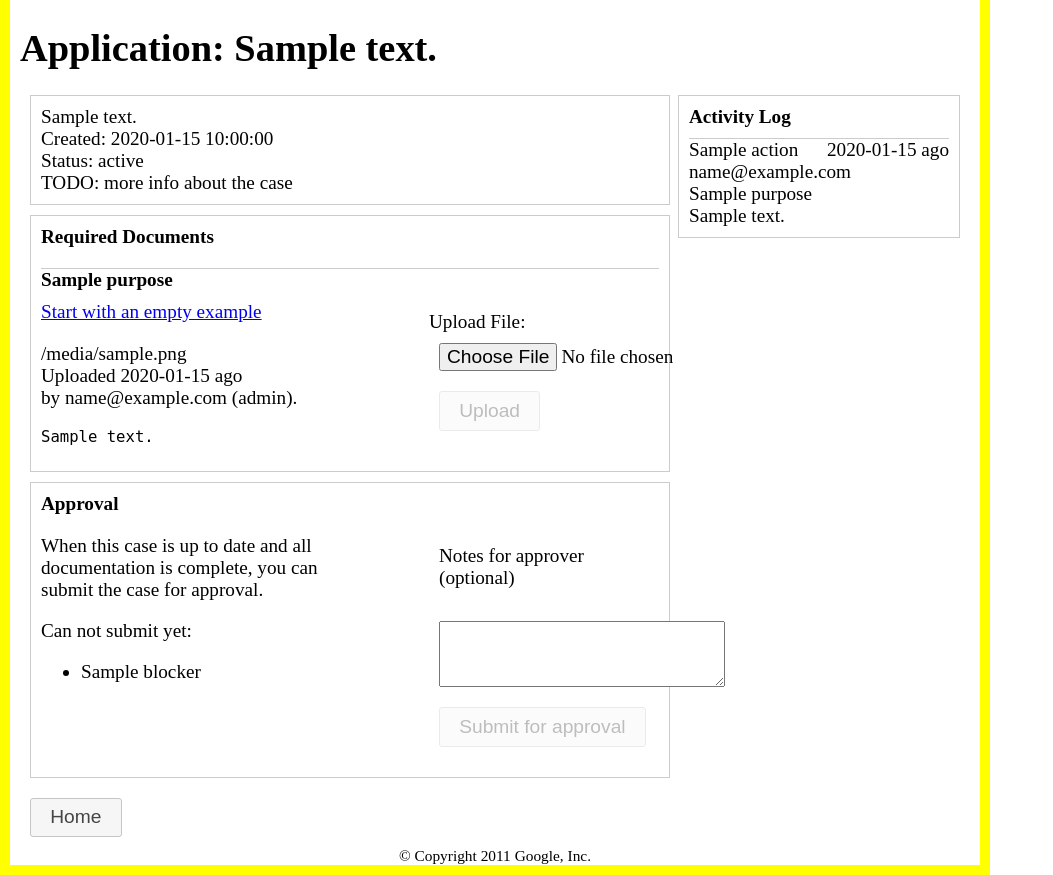
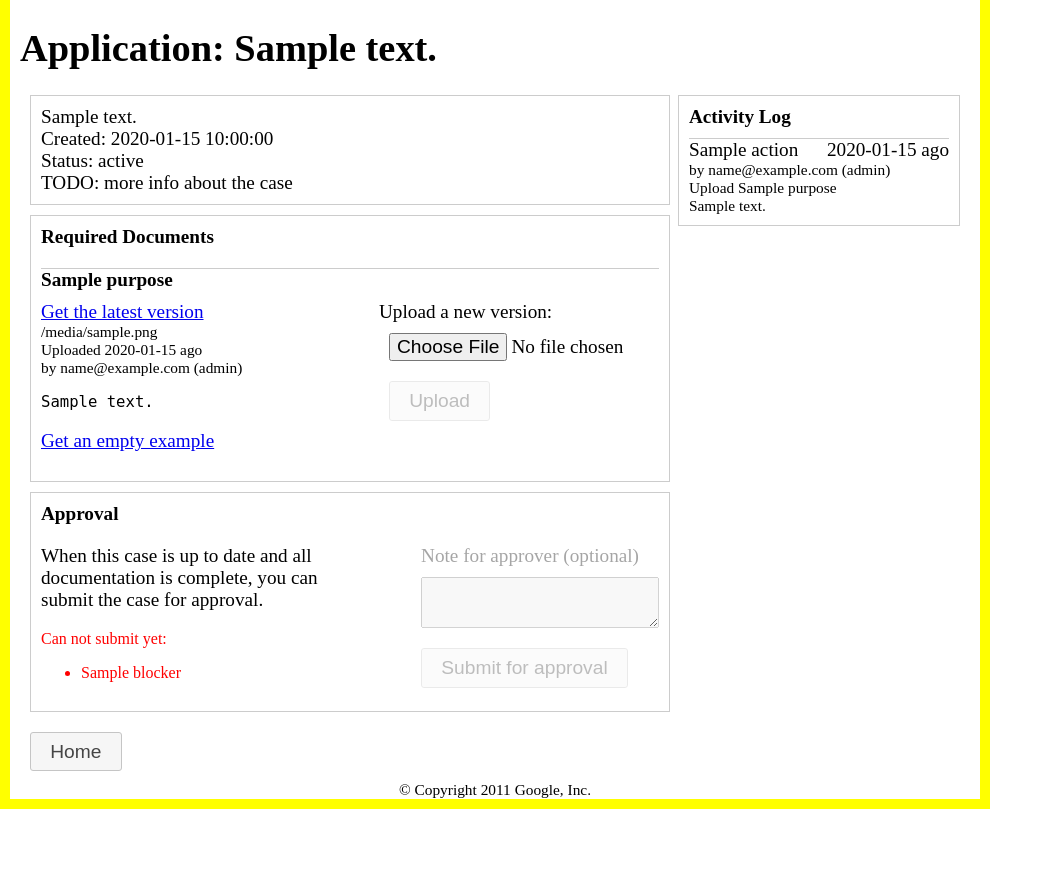
Before and after one commit to stanlee321/pysolper, a Python web app: template permit/templates/case.html in a window 1280 px wide. Shown: the part 28-903 px from the top of the page, without its empty margins (0-1053 px from the left). After the commit the page ends 837 px from the top, so only its background shows below. Run offline with Jinja, Linux system fonts and the light colour scheme; the template is opened without the code that fills it: most values are stand-ins (such as "Sample title", 1, 10 or a date in 2020); some libraries are stand-ins or nearby versions.

Commit message:
ui tweaks for case detail

```diff
--- a/permit/templates/case.html
+++ b/permit/templates/case.html
@@ -27,13 +27,18 @@ div.action span.timestamp {
 }
 .action-form {
   float: right;
-  width: 220px;
-  margin: 10px;
+  min-width: 220px;
+  max-width: 270px;
+  margin: 0;
+  margin-right: 10px;
 }
 .action-form textarea,
 .action-form div,
 .action-form input {
   margin: 10px;
+}
+.action-form textarea {
+  width: 100%;
 }
 .action-form div {
   margin-bottom: 0;
@@ -50,6 +55,12 @@ input.disabled {
   background-color: #ccc;
   color: #aaa;
 }
+.disabled {
+  opacity: 0.35;
+}
+.detail {
+  font-size: 0.8em;
+}
 </style>
 {% endblock %}
 {% block script %}
@@ -60,6 +71,8 @@ var c;
     $('.upload-button').button({disabled: true});
     {% if case.submit_blockers %}
     $('.approval-button').button({disabled: true});
+    $('#approval-form textarea').attr('disabled', true);
+    $('#approval-form div').addClass('disabled');
     {% endif %}
 
     $('.upload-form input.upload-file').change(
@@ -91,11 +104,12 @@ var c;
       {{ action.timesince }} ago
     </span>
     {{ action.action }}
-    <br/>
-    {{ action.actor.email }}
+  </div>
+  <div class="detail">
+    by {{ action.actor.email }} ({{ action.actor.role }})
     {% if action.purpose %}
     <br/>
-    {{ action.purpose }}
+    Upload {{ action.purpose }}
     {% endif %}
     {% if action.notes %}
     <br/>
@@ -133,7 +147,7 @@ var c;
       <form class="upload-form"
 	    action="{{ upload_url }}" method="POST" enctype="multipart/form-data">
 	<input type="hidden" name="purpose" value="{{ purpose }}">
-	Upload File:
+	Upload a new version:
 	<br/>
 	<input type="file" name="file" class="upload-file">
 	<br/>
@@ -142,30 +156,36 @@ var c;
       </form>
     </div>
     <div class="document-info">
-      <a href="/examples/{{ purpose }}.png" target="_blank">
-	Start with an empty example
-      </a>
-      <p>
-	{% if case.get_document(purpose) %}
+      {% if case.get_document(purpose) %}
+	<div>
+	<a href="{{ case.get_document(purpose).download_url }}" target="_blank">
+	  Get the latest version
+	</a>
+	<div class="detail">
 	{{ case.get_document(purpose).upload.filename }}
 	<br/>
 	Uploaded
 	{{ case.get_document(purpose).timesince }} ago
 	<br/>
 	by {{ case.get_document(purpose).actor.email }}
-	({{ case.get_document(purpose).actor.role }}).
-      </p>
+	({{ case.get_document(purpose).actor.role }})
+	{% if case.get_document(purpose).download_url %}
+	<br/>
+	{% endif %}
+	</div>
       {% if case.get_document(purpose).notes %}
       <pre>{{ case.get_document(purpose).notes }}</pre>
       {% endif %}
-      {% if case.get_document(purpose).download_url %}
-      <a href="{{ case.get_document(purpose).download_url }}" target="_blank">
-	Download Latest Version
-      </a>
-      {% endif %}
+      </div>
       {% else %}
       Missing.
       {% endif %}
+
+      <p>
+	<a href="/examples/{{ purpose }}.png" target="_blank">
+	  Get an empty example
+	</a>
+      </p>
     </div>
   </div>
   {% endfor %}
@@ -174,11 +194,10 @@ var c;
 {% if not case.submitted %}
 <div class="case-detail panel">
   <div class="panel-title">Approval</div>
-  <form class="action-form"
+  <form class="action-form" id="approval-form"
 	action="/case/submit/{{ case.key().id() }}" method="POST">
-    <div>Notes for approver (optional)</div>
-    <br/>
-    <textarea id="notes" cols=33 rows=4></textarea>
+    <div>Note for approver (optional)</div>
+    <textarea id="notes" rows=3></textarea>
     <br/>
     <input type="submit" class="action button approval-button"
 	   value="Submit for approval">
@@ -188,9 +207,9 @@ var c;
     submit the case for approval.
   </p>
   {% if case.submit_blockers %}
-  <p>
+  <p class="error">
   Can not submit yet:
-  <ul>
+  <ul class="error">
   {% for blocker in case.submit_blockers %}
   <li>{{ blocker }}</li>
   {% endfor %}
```
